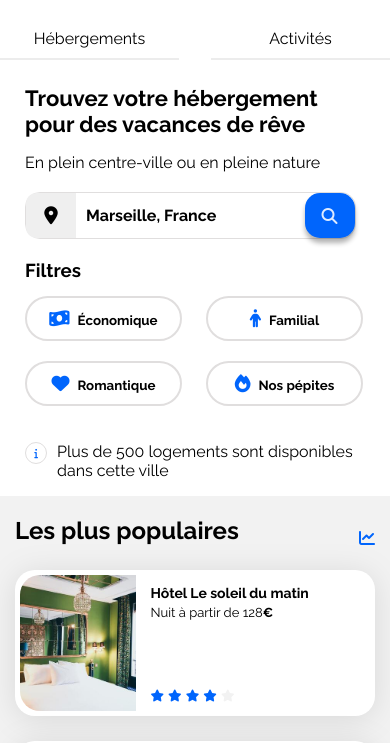
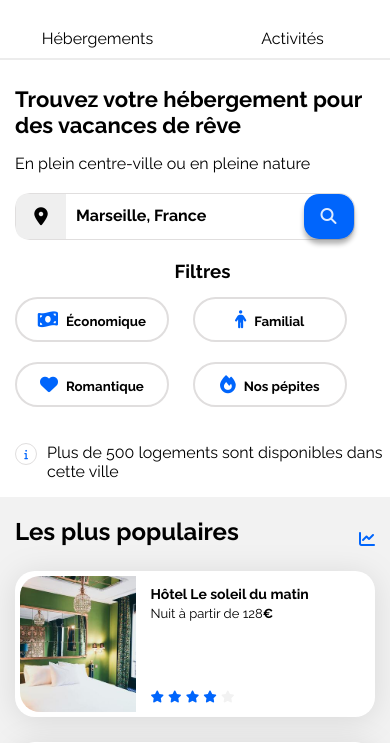
Before and after one commit to Lysenti/projet_un, a plain HTML site: page index.html in a window 390 px wide. Shown: the part 58-801 px from the top of the page. Drawn offline with Linux system fonts and the light colour scheme.

Commit message:
Modification du header affichage mobile et zone filtre

```diff
--- a/css/style.css
+++ b/css/style.css
@@ -98,8 +98,6 @@ a {
 .grid-container {
     display: grid;
     grid-template-columns: 1fr 1fr;
-    gap: 2rem;
-
 }
 
 
@@ -108,6 +106,7 @@ a {
     text-align: center;
     margin: 0;
     padding-top: 10px;
+    margin-right: 40px;
 }
 
 .grid-item:hover , .grid-item.focus{
@@ -136,6 +135,7 @@ a {
     gap: 15px;
     margin: 0;
     padding: 0;
+
 
 }
 
@@ -606,6 +606,7 @@ h2 {
         display: grid;
         grid-template-columns: 1fr 1fr;
 
+
     }
 
 
@@ -616,6 +617,7 @@ h2 {
         margin: 0;
         padding-top: 10px;
         padding-bottom: 10px;
+
     }
 
     .grid-item:hover , .grid-item.focus{
@@ -640,14 +642,15 @@ h2 {
 
 
     .section0 {
-        margin-left: 25px;
+        margin-left: 15px;
 
     }
 
 
+
     .bouton-filtre {
-
-        width: 43%;
+        width: 41%;
+        min-width: 41%;
         font-size: smaller;
         margin-bottom: 20px;
         white-space: nowrap;/*retrait du retour à la ligne pour un meilleur affichage en 320px*/
@@ -657,6 +660,7 @@ h2 {
 
     .filtre {
         width: 100%;
+        align-items: center;
 
     }
 
```
